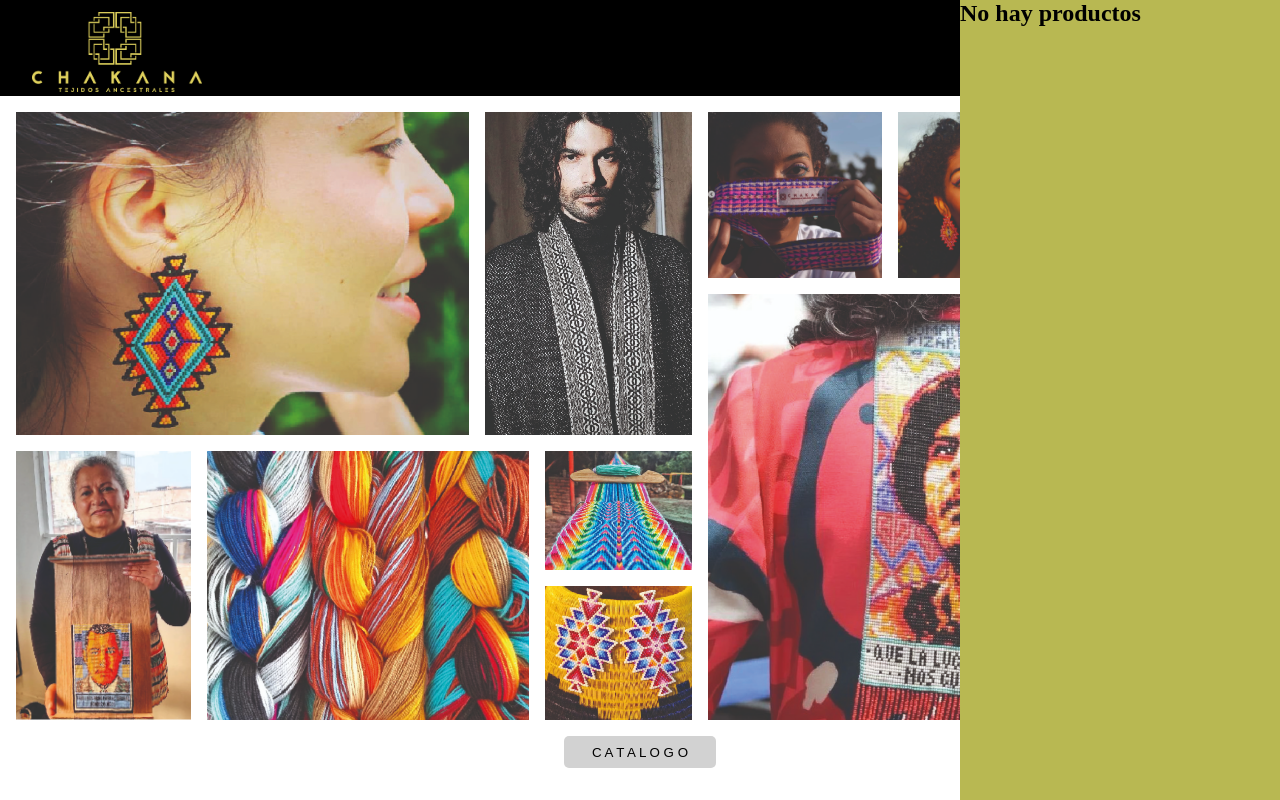
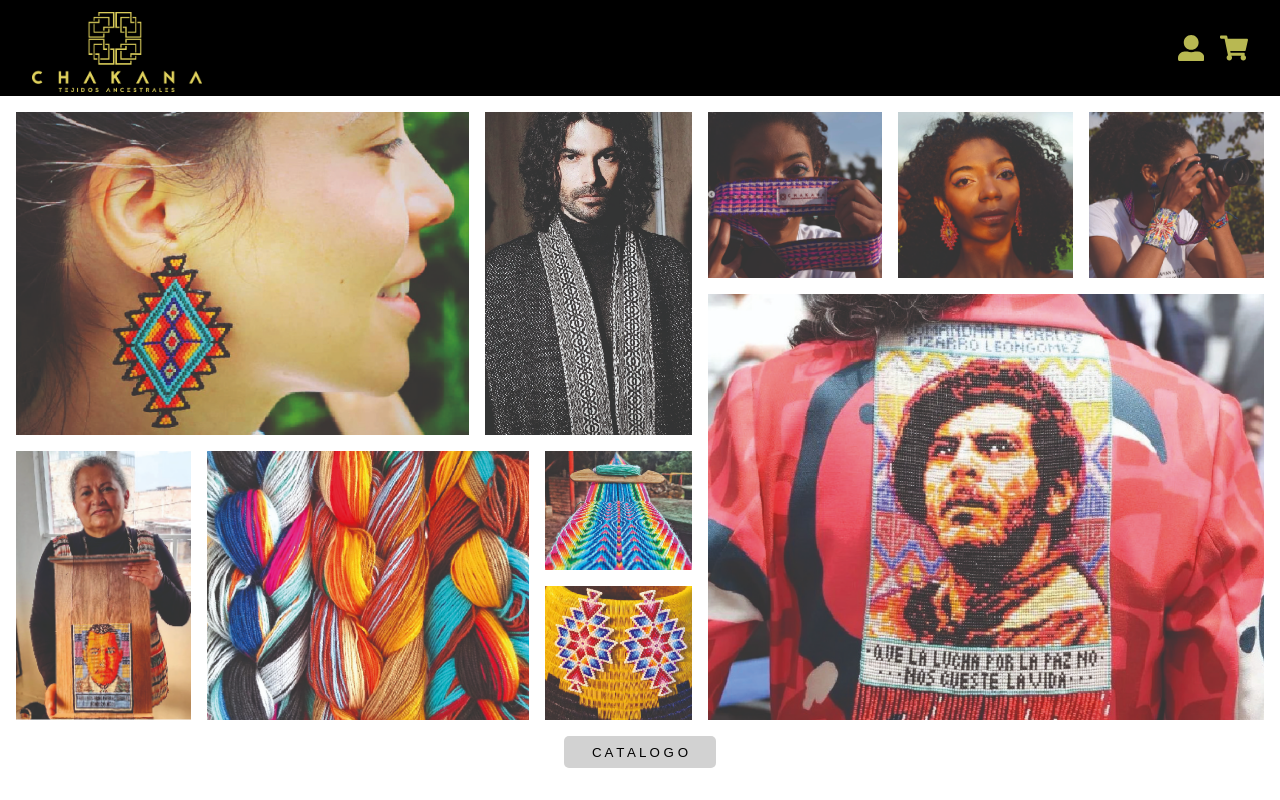
Before and after one commit to SofiaOviedo24/Chakana_Shop, a React (Vite) app: page / in a window 1280 px wide. Shown: the top 800 px of the page. Built offline with nearby package versions, Linux system fonts and the light colour scheme; a web font is replaced by a local one.

Commit message:
Actualizando Estilos del Carrito

```diff
--- a/src/componentes/Carrito.jsx
+++ b/src/componentes/Carrito.jsx
@@ -1,13 +1,14 @@
-import React, { useContext } from "react";
+import React, { useContext,useState} from "react";
 import { FaShoppingCart, FaTimes } from "react-icons/fa";
 import CartContext from "../context/Cart";
 import CarritoStyle from "../css/Carrito.module.css"
 const Carrito = function () {
+  const [show, setShow] = useState(false)
   const { cart, actualizar, eliminar } = useContext(CartContext);
   return (
     <>
-      <FaShoppingCart className={CarritoStyle.icon} />
-      <section className={CarritoStyle.items}>
+      <FaShoppingCart className={CarritoStyle.icon} onClick={() => setShow(!show)} />
+      <section className={`${CarritoStyle.items} ${show ? CarritoStyle.active : '' }`}>
         {cart && cart.items.length > 0 ? (
           <ul>
             {cart.items.map(function (item) {
--- a/src/css/Carrito.module.css
+++ b/src/css/Carrito.module.css
@@ -8,11 +8,16 @@
 .items{
     position: fixed;
     width: 25vw;
-    height: 100vh;
-    top: 0;
-    right: 0;
+    height: 75vh;
+    top: 25vh;
+    right: -25vw;
     background-color: #b8b852;
     z-index: 4;
+    transition: all 300ms ease-in-out;
+}
+
+.active{
+    right: 0;
 }
 .items ul{
     display: flex;
```
